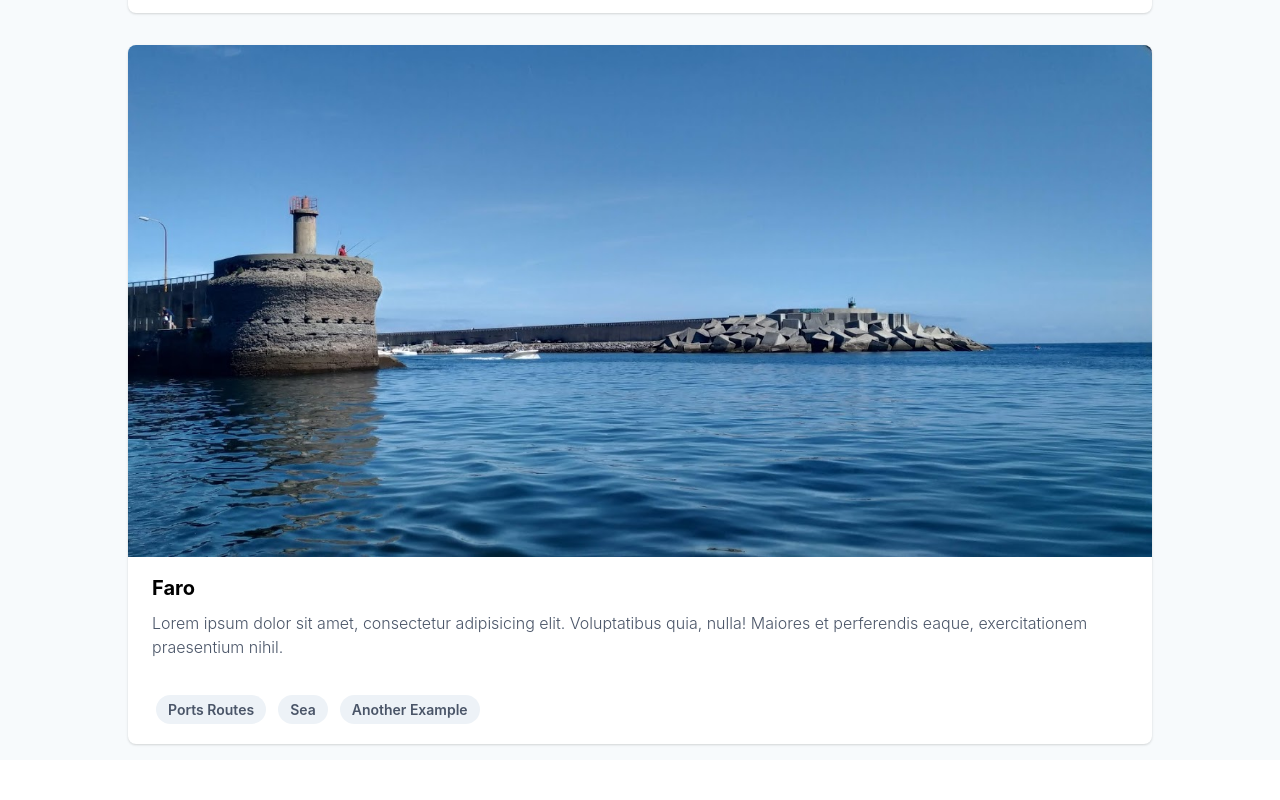
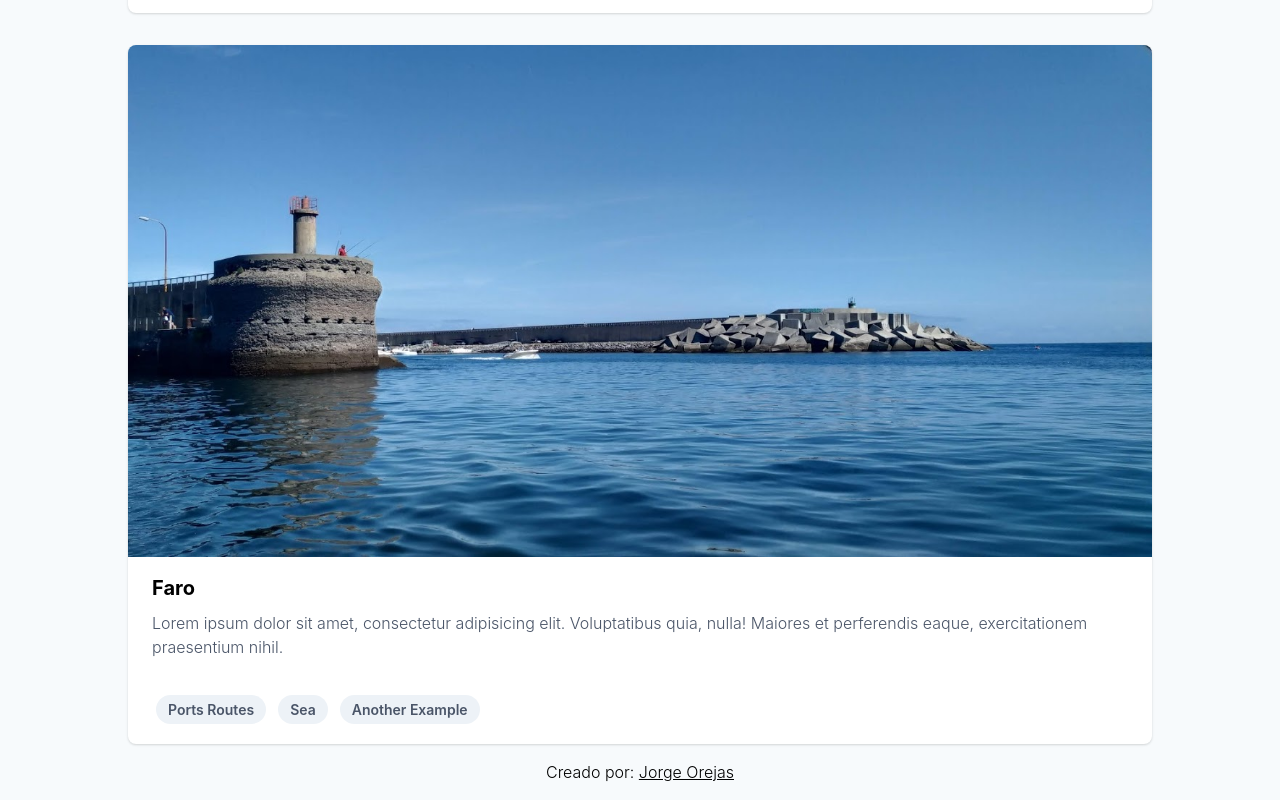
Before and after one commit to jorejas/app-www, a React (Create React App) app: page / in a window 1280 px wide. Shown: the part 1543-2343 px from the top of the page. Before the commit the page ends 2303 px from the top, so only its background shows below. Built offline with nearby package versions, Linux system fonts and the light colour scheme.

Commit message:
añadido footer

```diff
--- a/src/index.js
+++ b/src/index.js
@@ -75,6 +75,10 @@ ReactDOM.render(
 
                 </div>
             </div>
+
+
+
+            <footer class="flex-center mb-4 mx-auto align-center"><p>Creado por: <a class="m-0 underline" target="_blank" href="https://jorgeorejas.com">Jorge Orejas</a></p></footer>
     </div>
 , document.getElementById('root'));
 
```
